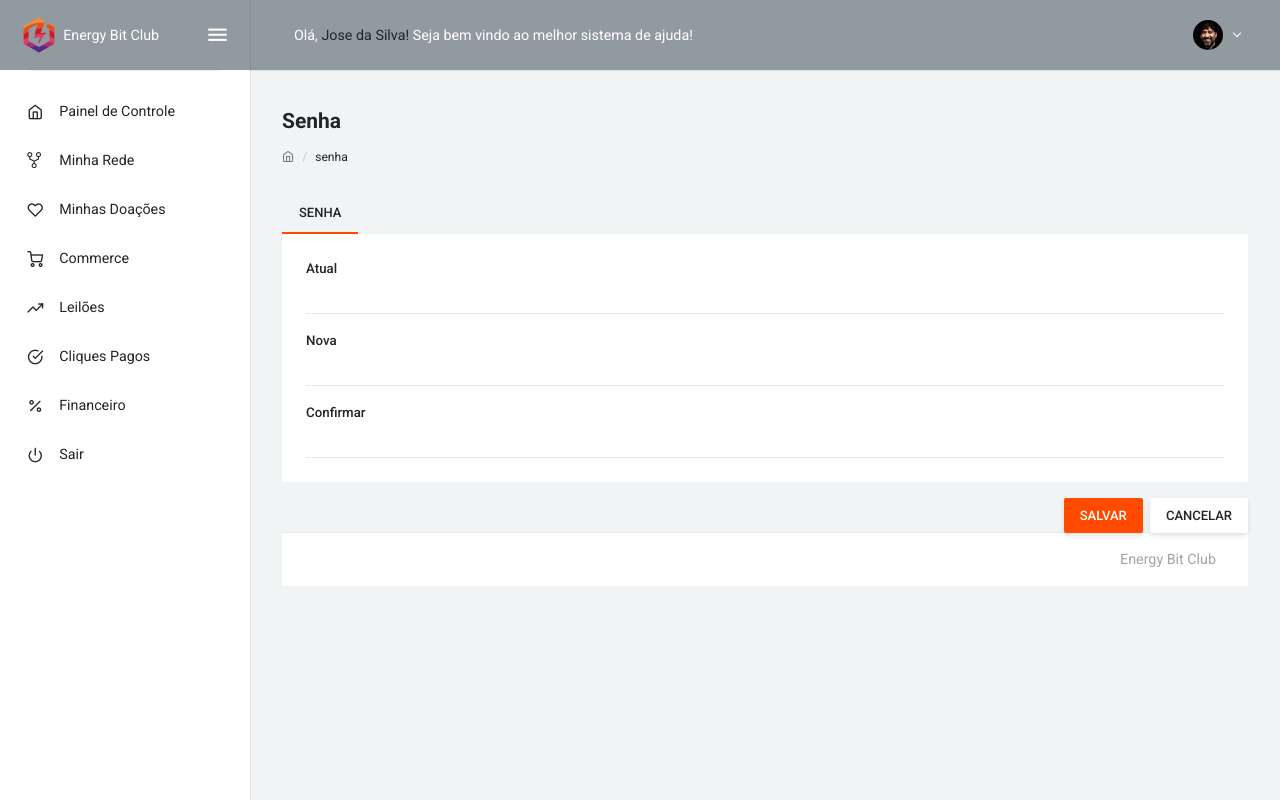
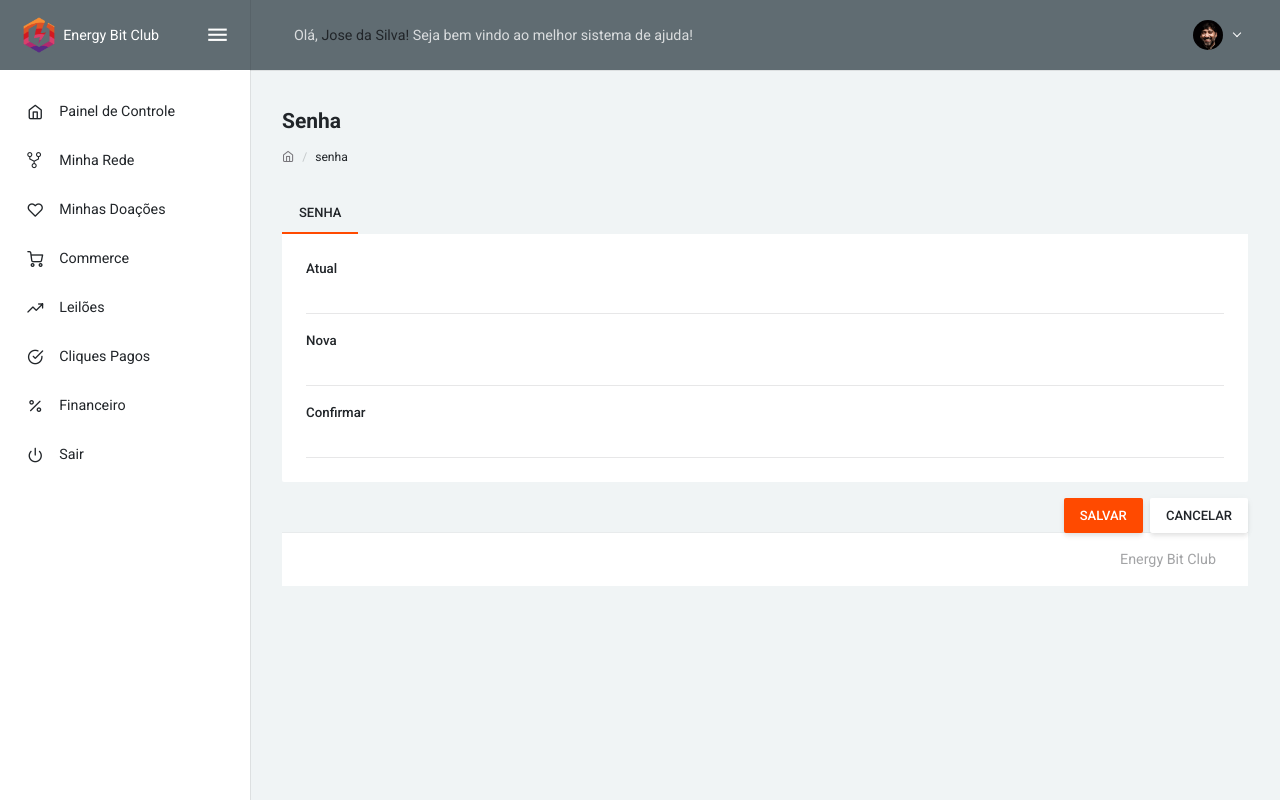
Before and after one commit to AmaroPSJunior/energy, a plain HTML site: page edit_password.html in a window 1280 px wide. Drawn offline with Linux system fonts and the light colour scheme; files whose address does not match are found by name.

Commit message:
update03

```diff
--- a/edit_password.html
+++ b/edit_password.html
@@ -51,7 +51,7 @@
             <!-- [ Layout sidenav ] Start -->
             <div id="layout-sidenav" class="layout-sidenav sidenav sidenav-vertical bg-white logo-dark">
                 <!-- Brand demo (see assets/css/demo/demo.css) -->
-                <div class="app-brand demo" style="background: #919a9e;">
+                <div class="app-brand demo">
                     <span class="app-brand-logo demo">
                         <img src="assets/img/logotipo.png" alt="Brand Logo" class="img-fluid" style="width: 2rem;width: 2rem;filter: none;">
                     </span>
@@ -127,12 +127,12 @@
             <!-- [ Layout container ] Start -->
             <div class="layout-container">
                 <!-- [ Layout navbar ( Header ) ] Start -->
-                <nav class="layout-navbar navbar navbar-expand-lg align-items-lg-center container-p-x" id="layout-navbar" style="background: #919a9e;    color: #fff;">
+                <nav class="bg-dark layout-navbar navbar navbar-expand-lg align-items-lg-center container-p-x" id="layout-navbar" style="background: #919a9e;    color: #fff;">
 
                     <!-- Brand demo (see assets/css/demo/demo.css) -->
                     <a href="index.html" class="navbar-brand app-brand demo d-lg-none py-0 mr-4 text-white">
                         <span class="app-brand-logo demo" style="width: 2rem;color: #fff;">
-                            <img src="assets/img/logotipo.png" alt="Brand Logo" class="img-fluid">
+                            <img src="assets/img/logotipo.png" alt="Brand Logo" class="img-fluid" style="width: 2rem; filter: none;">
                         </span>
                         <span class="app-brand-text demo font-weight-normal ml-2">Energy Bit</span>
                     </a>
```
Also changed, not shown: users_edit.html (+1 -1 lines).
